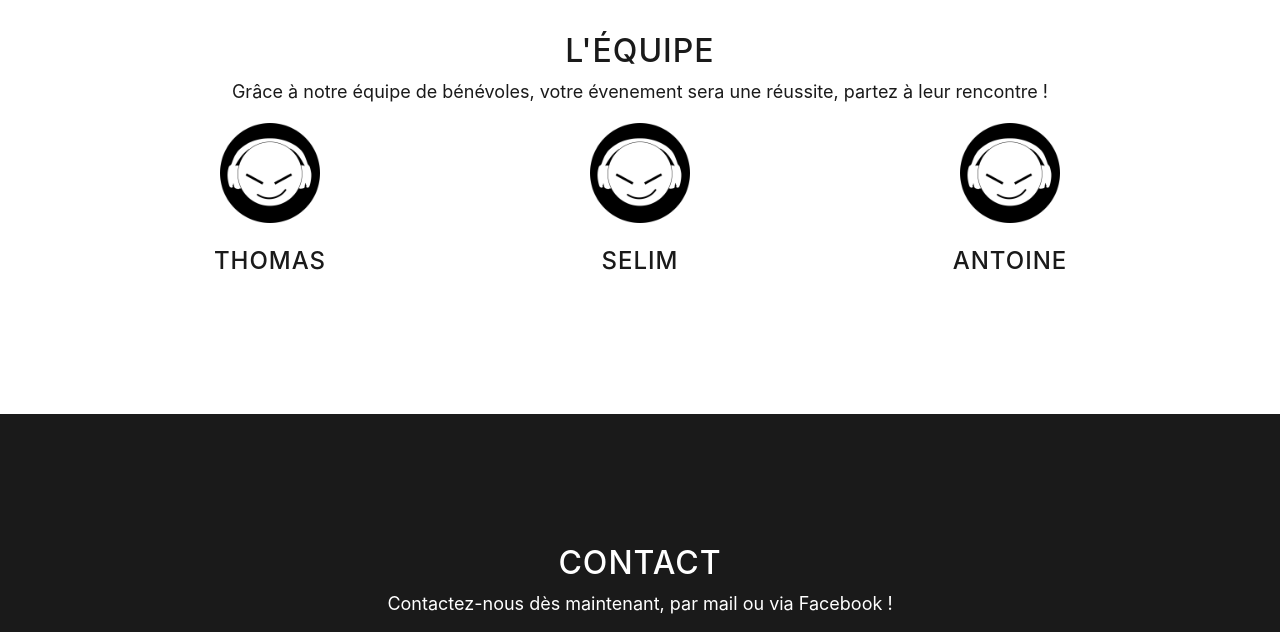
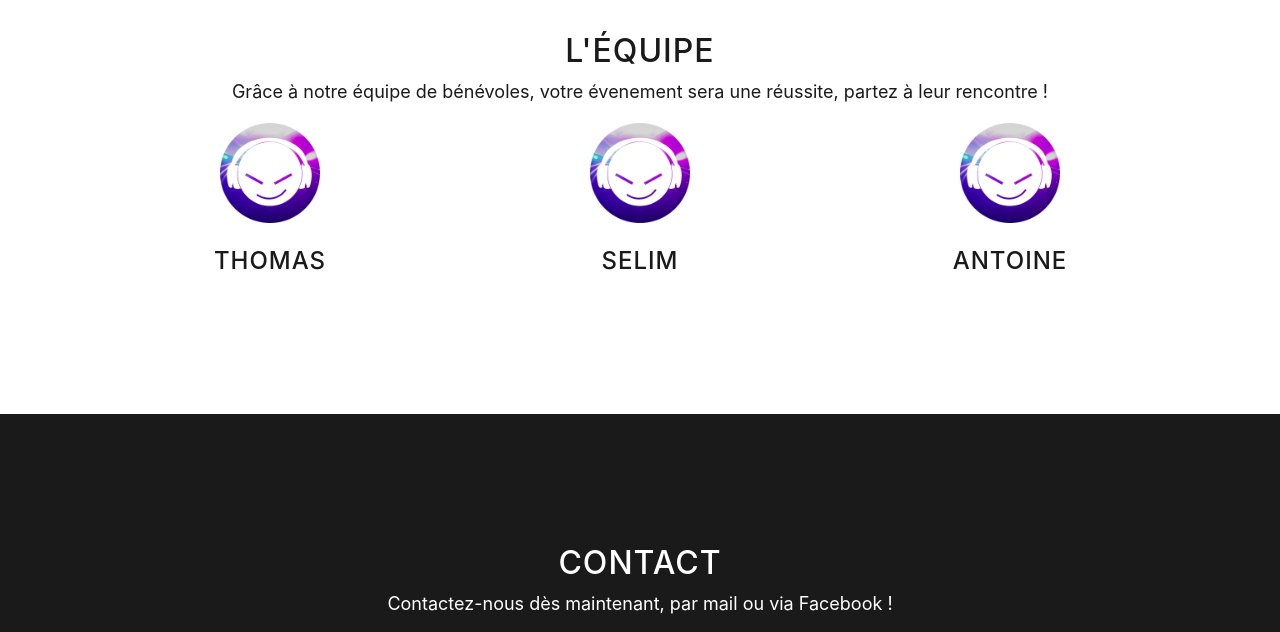
Before and after one commit to lightnvibes/lightnvibes.github.io, a website with bundled scripts: page index.html in a window 1280 px wide. Shown: the part 2400-3032 px from the top of the page. Built offline with nearby package versions, Linux system fonts and the light colour scheme; a script that the page names is missing.

Commit message:
LNV Website 2.0.1

```diff
--- a/index.html
+++ b/index.html
@@ -32,7 +32,7 @@
     <meta property="og:image:height" content="630" />
     <title>Light'N Vibes</title>
 	<!-- Favicon -->
-    <link rel="icon" href="img/LNV.png" />
+    <link rel="icon" href="img/LNV_alpha2.png" />
     <!-- Bootstrap core CSS -->
     <link href="vendor/bootstrap/css/bootstrap.min.css" rel="stylesheet">
     <!-- Custom fonts for this template -->
@@ -174,17 +174,17 @@
 			<div class="container">
              <div class="row">
             <div class="col-sm mx-auto">
-              <img src="img/LNV.png" class="img-responsive" style="width:auto;height:100px" data-toggle="tooltip" data-html="true" data-placement="bottom" title="Secrétaire</br>DJ / LightJockey">
+              <img src="img/LNV_alpha2.png" class="img-responsive" style="width:auto;height:100px" data-toggle="tooltip" data-html="true" data-placement="bottom" title="Secrétaire</br>DJ / LightJockey">
               </br></br>
               <h4>Thomas</h4>
             </div>
             <div class="col-sm mx-auto">
-              <img src="img/LNV.png" class="img-responsive"  style="width:auto;height:100px" data-toggle="tooltip" data-html="true" data-placement="bottom" title="Président</br>DJ">
+              <img src="img/LNV_alpha2.png" class="img-responsive"  style="width:auto;height:100px" data-toggle="tooltip" data-html="true" data-placement="bottom" title="Président</br>DJ">
               </br></br>
               <h4>Selim</h4>
             </div>
             <div class="col-sm mx-auto">
-              <img src="img/LNV.png" class="img-responsive"  style="width:auto;height:100px" data-toggle="tooltip" data-html="true" data-placement="bottom" title="Trésorier</br>DJ / LightJockey / Webmaster">
+              <img src="img/LNV_alpha2.png" class="img-responsive"  style="width:auto;height:100px" data-toggle="tooltip" data-html="true" data-placement="bottom" title="Trésorier</br>DJ / LightJockey / Webmaster">
               </br></br>
               <h4>Antoine</h4>
             </div>
```
Also changed, not shown: img/LNV_alpha2.png (added).
